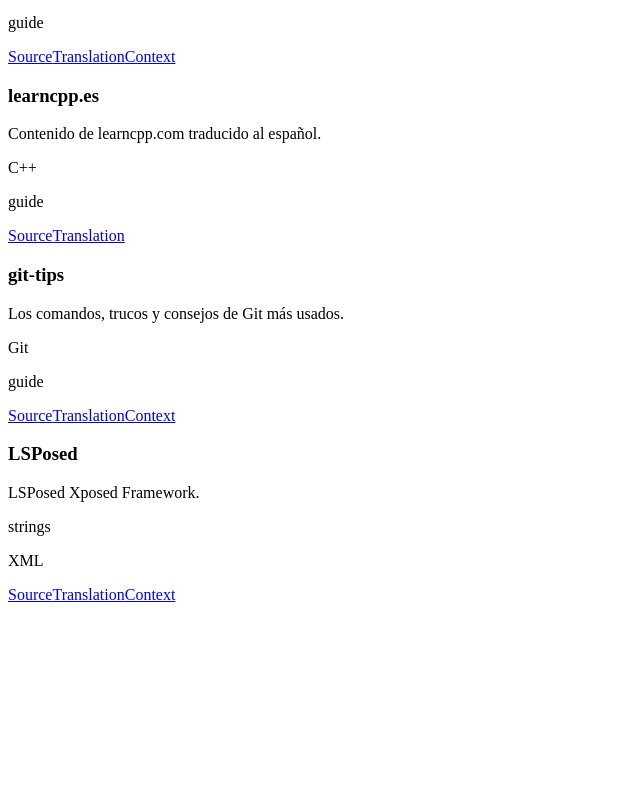
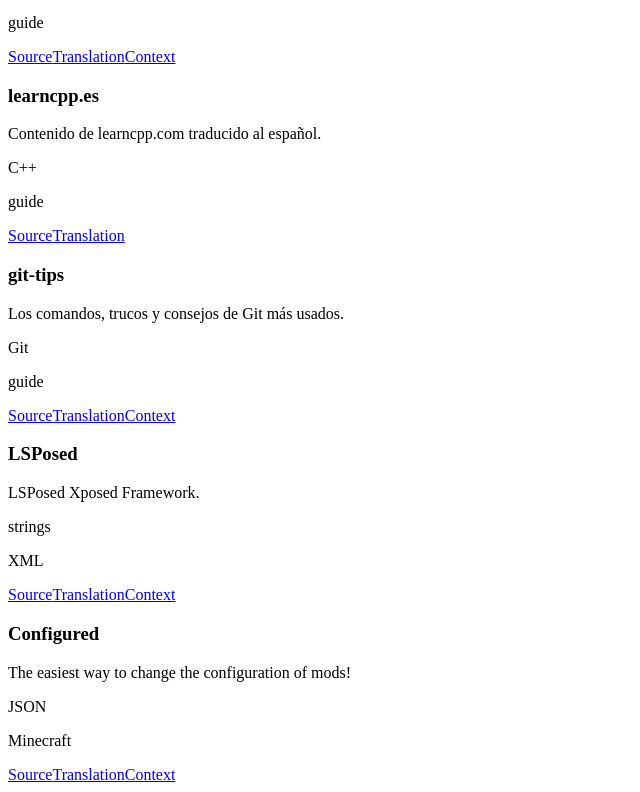
Before and after one commit to JoseDeFreitas/JoseDeFreitas-website, a Next.js app: page /translation in a window 1280 px wide. Shown: the part 1559-2351 px from the top of the page, without its empty margins (0-640 px from the left). Before the commit the page ends 2171 px from the top, so only its background shows below. Built offline with nearby package versions, Linux system fonts and the light colour scheme.

Commit message:
Add new entry

```diff
--- a/public/data/data_translation.js
+++ b/public/data/data_translation.js
@@ -89,4 +89,13 @@ export const translationProjects = [
         pr: 'https://github.com/LSPosed/LSPosed/pull/599',
         tags: ['strings', 'XML']
     },
+    {
+        name: 'Configured',
+        description: 'The easiest way to change the configuration of mods!',
+        creation: '16/05/2021',
+        source: 'https://github.com/MrCrayfish/Configured/blob/main/src/main/resources/assets/configured/lang/en_us.json',
+        translation: 'https://github.com/MrCrayfish/Configured/blob/main/src/main/resources/assets/configured/lang/es_es.json',
+        pr: 'https://github.com/MrCrayfish/Configured/pull/10',
+        tags: ['JSON', 'Minecraft']
+    },
 ]
```
